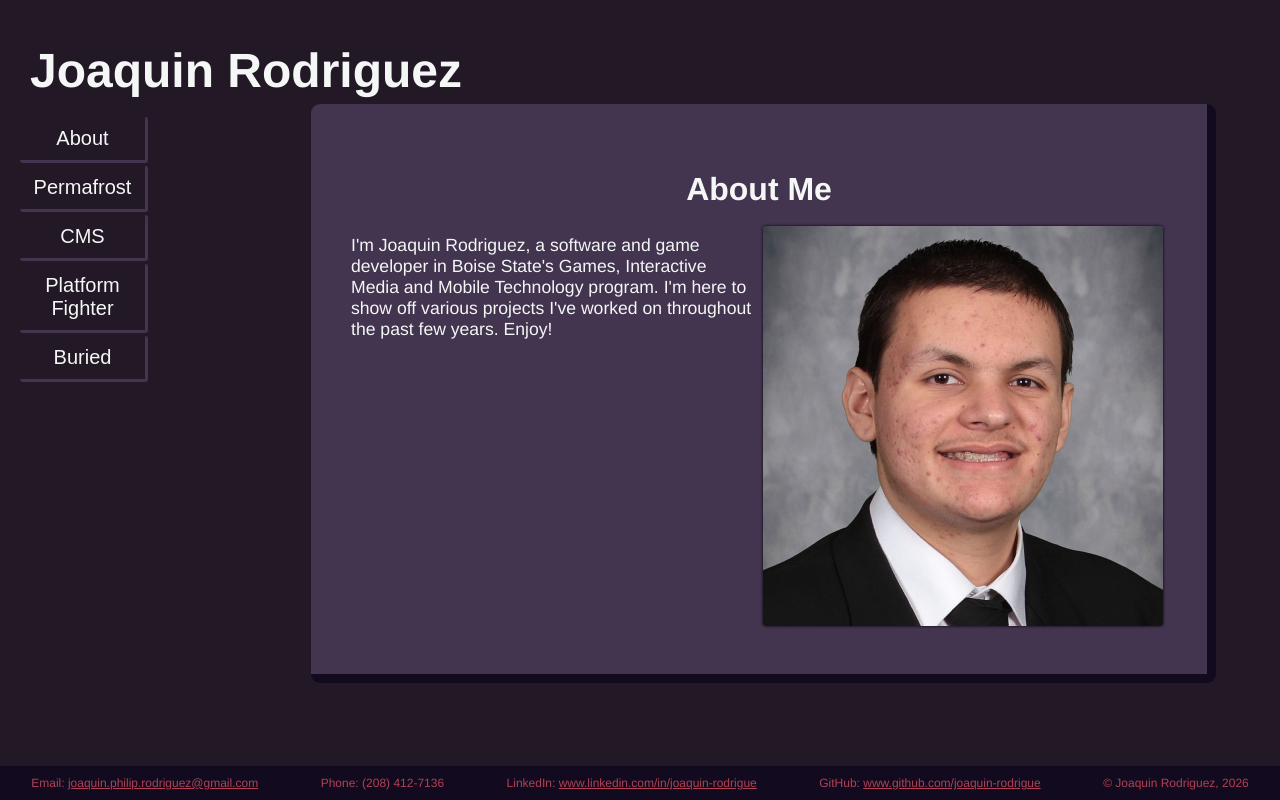
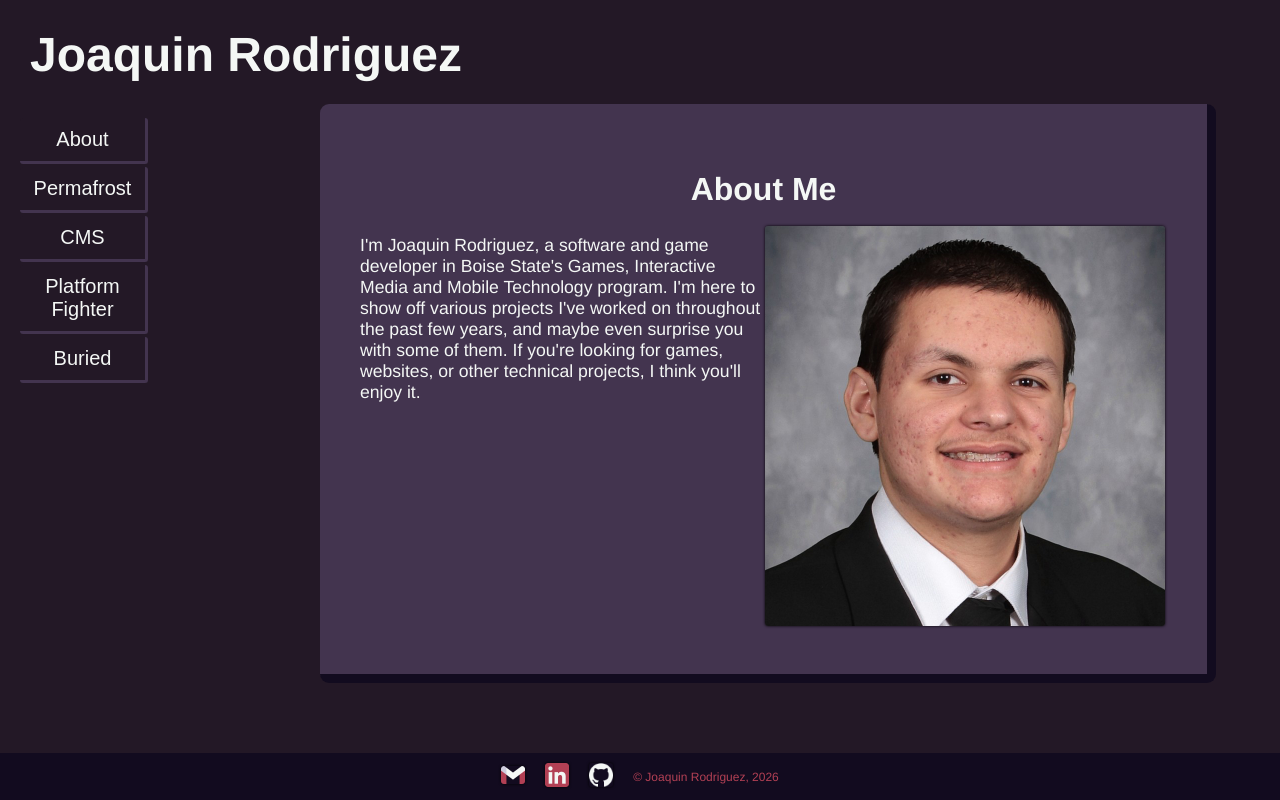
Before and after one commit to joaquin-rodrigue/joaquin-rodrigue.github.io, a plain HTML site: page index.html in a window 1280 px wide. Drawn offline with Linux system fonts and the light colour scheme.

Commit message:
looks good now

```diff
--- a/index.html
+++ b/index.html
@@ -40,8 +40,9 @@
         <section id="about">
             <h2>About Me</h2>
             <article>
-                <p>I&apos;m Joaquin Rodriguez, a software and game developer in Boise State&apos;s Games, Interactive Media and Mobile Technology program. I&apos;m here to show off various projects I&apos;ve worked on throughout the past few years. Enjoy!</p>
+                <p>I&apos;m Joaquin Rodriguez, a software and game developer in Boise State&apos;s Games, Interactive Media and Mobile Technology program. I&apos;m here to show off various projects I&apos;ve worked on throughout the past few years, and maybe even surprise you with some of them. If you're looking for games, websites, or other technical projects, I think you'll enjoy it.</p>
             </article>
+            <!-- todo: make it so multiple images can fit in a box? add trailers? -->
             <aside>
                 <img src="me.jpg" alt="Portrait of me, Joaquin Rodriguez" loading="lazy">
             </aside>
@@ -53,7 +54,9 @@
                 <p>An open-world survival horror game made in Unity, combining procedurally generated terrain with resource management and state machine based enemies.</p>
                 <p>This is my largest project to date, and involved every aspect of indie game development. Programming, systems, 3D art and animation, sound design, UX testing, and more.</p>
                 <p>I am still developing this game, but plan to publish and release it within the next year.</p>
-                <p><a href="https://github.com/joaquin-rodrigue/permafrost">Here&apos;s the project&apos;s github repo: https://github.com/joaquin-rodrigue/permafrost</a></p>
+                <p>
+                    <a href="https://github.com/joaquin-rodrigue/permafrost"><img class="icon" src="githubicon.png" alt="Link to the Permafrost GitHub repository"></a>
+                </p>
             </article>
             <aside>
                 <img alt="Image of the game Permafrost, currently missing" loading="lazy">
@@ -65,7 +68,10 @@
             <article>
                 <p>This website makes several features of a Content Management System in a simple manner using Node.js, Express, and MySQL. </p>
                 <p>Making this involved a little of everything, including (but not limited to) dynamic SQL, server-side logic, handling cookies, dynamicly building webpages and CSS, database structuring and management, general JavaScript development, and more.</p>
-                <p><a href="https://github.com/joaquin-rodrigue/simple-cms">Here&apos;s the project&apos;s GitHub repo: https://github.com/joaquin-rodrigue/simple-cms</a></p>
+                <p>
+                    <a href="https://github.com/joaquin-rodrigue/simple-cms"><img class="icon" src="githubicon.png" alt="Link to the Simple CMS GitHub repository"></a>
+                    <!-- todo: hosting an example? putting that link here? -->
+                </p>
             </article>
             <aside>
                 <img src="simple-cms.png" alt="Image of the CMS website front page/menu" loading="lazy">
@@ -78,7 +84,9 @@
                 <p>This Unity game is a demo concept of a 3-dimensional Platform Fighter game, akin to Super Smash Bros.</p>
                 <p>The game utilizes local multiplayer controls and other general Unity programming.</p>
                 <p>The project is still a demo, but the idea was unique and I am considering fleshing out the ideas further going forward.</p>
-                <p><a href="https://github.com/joaquin-rodrigue/platform-fighter-3d">Here&apos;s the project&apos;s GitHub repo: https://github.com/joaquin-rodrigue/platform-fighter-3d</a></p>
+                <p>
+                    <a href="https://github.com/joaquin-rodrigue/platform-fighter-3d"><img class="icon" src="githubicon.png" alt="Link to the demo's GitHub repository"></a>
+                </p>
             </article>
             <aside>
                 <img src="platform-fighter-demo.png" alt="Image of the Platform Fighter game demo, showing the character select screen" loading="lazy">
@@ -91,7 +99,7 @@
                 <p>This is an old project that was one of my first individual projects in Unity. The game is a 2D platformer using pixel art, level design and programmming made mostly from scratch.</p>
                 <p>I came back to this project a few times to add some better practice features, and originally used it as a demo for an AR integration using Ultraleap hand tracking sensors.</p>
                 <p>When I say old, I mean 3 years ago, but the project was a great introduction to both many Unity features and the AR technology I got to use at the time.</p>
-                <p><a href="https://github.com/joaquin-rodrigue/Buried">Here&apos;s the project&apos;s Github repo: https://github.com/joaquin-rodrigue/Buried</a></p>
+                <p><a href="https://github.com/joaquin-rodrigue/Buried"><img class="icon" src="githubicon.png" alt="Link to the Buried GitHub repository"></a></p>
             </article>
             <aside>
                 <img src="Buried.png" alt="Image of the game Buried" loading="lazy">
@@ -100,15 +108,14 @@
     </main>
 
     <footer>
-        <!-- todo: replace with icons -->
-        <p>Email: <a href="mailto:joaquin.philip.rodriguez@gmail.com">joaquin.philip.rodriguez@gmail.com</a></p>
-        <p>Phone: (208) 412-7136</p>
-        <p>LinkedIn: <a href="https://www.linkedin.com/in/joaquin-rodrigue/">www.linkedin.com/in/joaquin-rodrigue</a></p>
-        <p>GitHub: <a href="https://github.com/joaquin-rodrigue">www.github.com/joaquin-rodrigue</a></p>
+        <p><a href="mailto:joaquin.philip.rodriguez@gmail.com"><img class="icon" src="gmailiconred.png" alt="Link to my Email"></a></p>
+        <p><a href="https://www.linkedin.com/in/joaquin-rodrigue/"><img class="icon" src="linkediniconred.png" alt="Link to my LinkedIn account page"></a></p>
+        <p><a href="https://github.com/joaquin-rodrigue"><img class="icon" src="githubicon.png" alt="Link to my GitHub account"></a></p>
         <p>&copy; Joaquin Rodriguez, 2026</p>
     </footer>
 
     <script>
+        // Listener to change the section currently being shown when you click nav buttons
         const jumpToSection = (selectID) => {
             document.querySelectorAll("section").forEach((value) => {
                 if (value.id == selectID) {
@@ -120,12 +127,30 @@
             });
         }
 
+        // const animationEventListener = (event) => {
+        //     switch (event.type) {
+        //         case "animationstart":
+        //             event.target.
+        //             break;
+        //         case "animationend":
+        //             break;
+        //     }
+        // }
+
+        // adds animation event listeners to the specified element, namely used for sections
+        // const addAnimationListeners = (element) => {
+        //     element.addEventListener("animationstart", animationEventListener);
+        //     element.addEventListener("animationend", animationEventListener);
+        // }
+
         window.onload = () => {
             document.getElementById("jumptoabout").addEventListener("click", () => jumpToSection("about"));
             document.getElementById("jumptopermafrost").addEventListener("click", () => jumpToSection("permafrost"));
             document.getElementById("jumptocms").addEventListener("click", () => jumpToSection("cms"));
             document.getElementById("jumptoplatform").addEventListener("click", () => jumpToSection("platform"));
             document.getElementById("jumptoburied").addEventListener("click", () => jumpToSection("buried"));
+
+            // document.querySelectorAll("section").forEach((element) => addAnimationListeners(element));
         }
     </script>
 </body>
--- a/styles.css
+++ b/styles.css
@@ -95,8 +95,8 @@ body.darkmode nav ul li button:active {
 #top h1 {
     text-align: left;
     font-size: 3em;
-    padding: 3px 30px;
-    margin: 5vh 0 0 0;
+    padding: 3px 30px 20px 30px;
+    margin: 3vh 0 0 0;
 }
 
 h2 {
@@ -110,27 +110,63 @@ main {
     width: 70vw;
     right: 5vw;
     top: calc(5vh + 4em);
+}
+
+@keyframes slide-from-top {
+    from {
+        display: none;
+        opacity: 0;
+        scale: 0 0;
+        translate: 0 -100vh;
+    }
+    to {
+        display: grid;
+        opacity: 1;
+        scale: 1 1;
+        translate: 0 0;
+    }
+}
+
+@keyframes slide-to-bottom {
+    from {
+        display: grid;
+        opacity: 1;
+        scale: 1 1;
+        translate: 0 0;
+    }
+    to {
+        display: none;
+        opacity: 0;
+        scale: 0 0;
+        translate: 0 100vh;
+    }
+}
+
+section {
+    position: absolute;
     background-color: var(--mid-light-color);
     border-color: var(--mid-dark-color);
     border-style: solid;
     border-width: 0px 9px 9px 0px;
     border-radius: 9px;
+    padding: 5vmin;
+    display: grid;
+    grid-template-rows: 15% 1fr;
+    grid-template-columns: 50% 50%;
+    animation-name: slide-from-top;
+    animation-duration: 0.5s;
 }
 
-body.darkmode main {
+body.darkmode section {
     background-color: var(--mid-dark-color);
     border-color: var(--darker-color);
 }
 
-section {
-    padding: 5vmin;
-    display: grid;
-    grid-template-rows: 15% 1fr;
-    grid-template-columns: 50% 50%;
-}
+section.hide {
+    animation-name: slide-to-bottom;
+    animation-duration: 0.5s;
+    display: none;
 
-section.hide {
-    display: none;
 }
 
 section article {
@@ -175,6 +211,10 @@ img {
     border-radius: 3px;
 }
 
+.icon {
+    width: 2em;
+}
+
 /* --- Footer --- */
 footer {
     position: absolute;
@@ -183,7 +223,7 @@ footer {
     background-color: var(--mid-light-color);
     display: flex;
     flex-direction: row;
-    justify-content: space-around;
+    justify-content: center;
     align-items: center;
     flex-wrap: wrap;
 }
```
Also changed, not shown: android-chrome-192x192.png, android-chrome-512x512.png, apple-touch-icon.png, favicon-16x16.png, favicon-32x32.png, favicon.png, githubicon.png (added), gmailicon.png (added), gmailiconred.png (added), linkedinicon.png (added), linkediniconred.png (added), phoneicon.png (added), phoneiconred.png (added).
